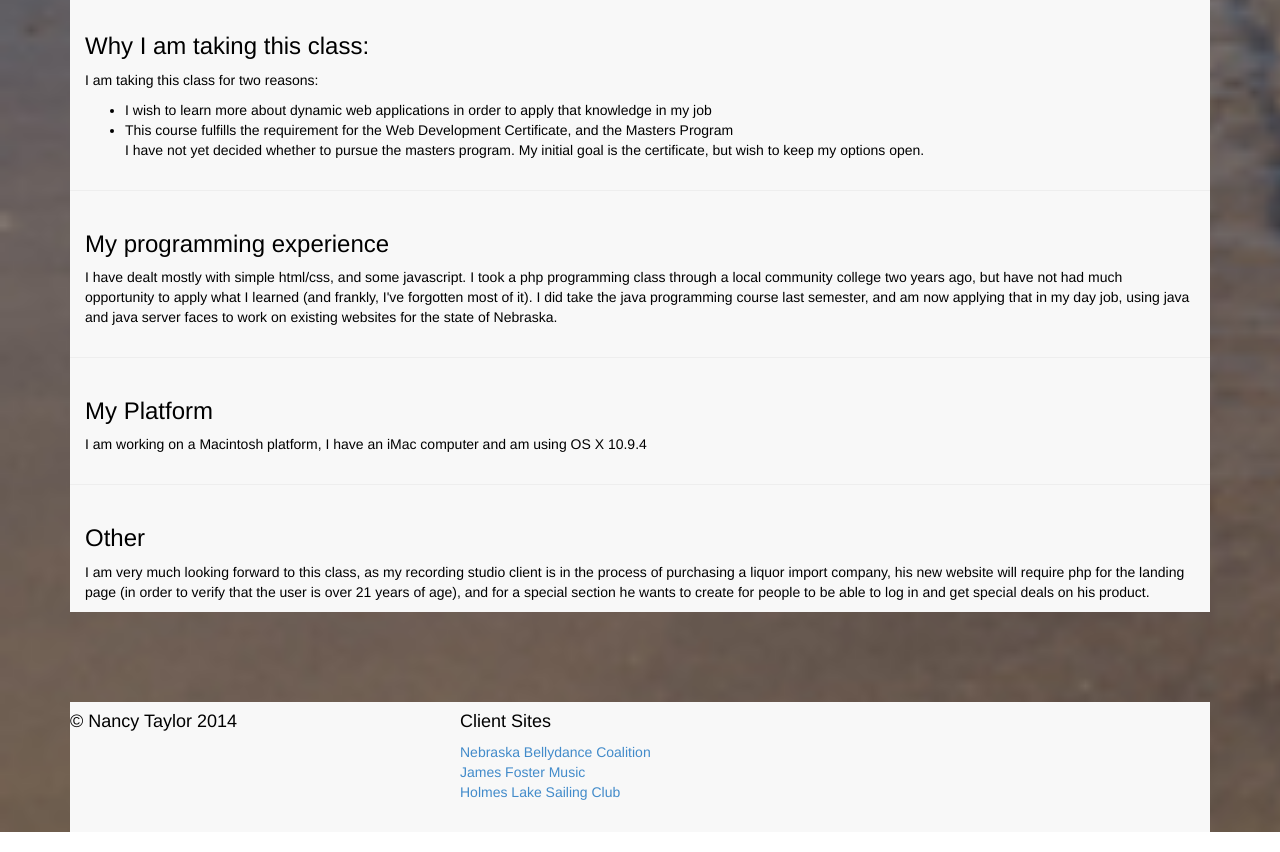
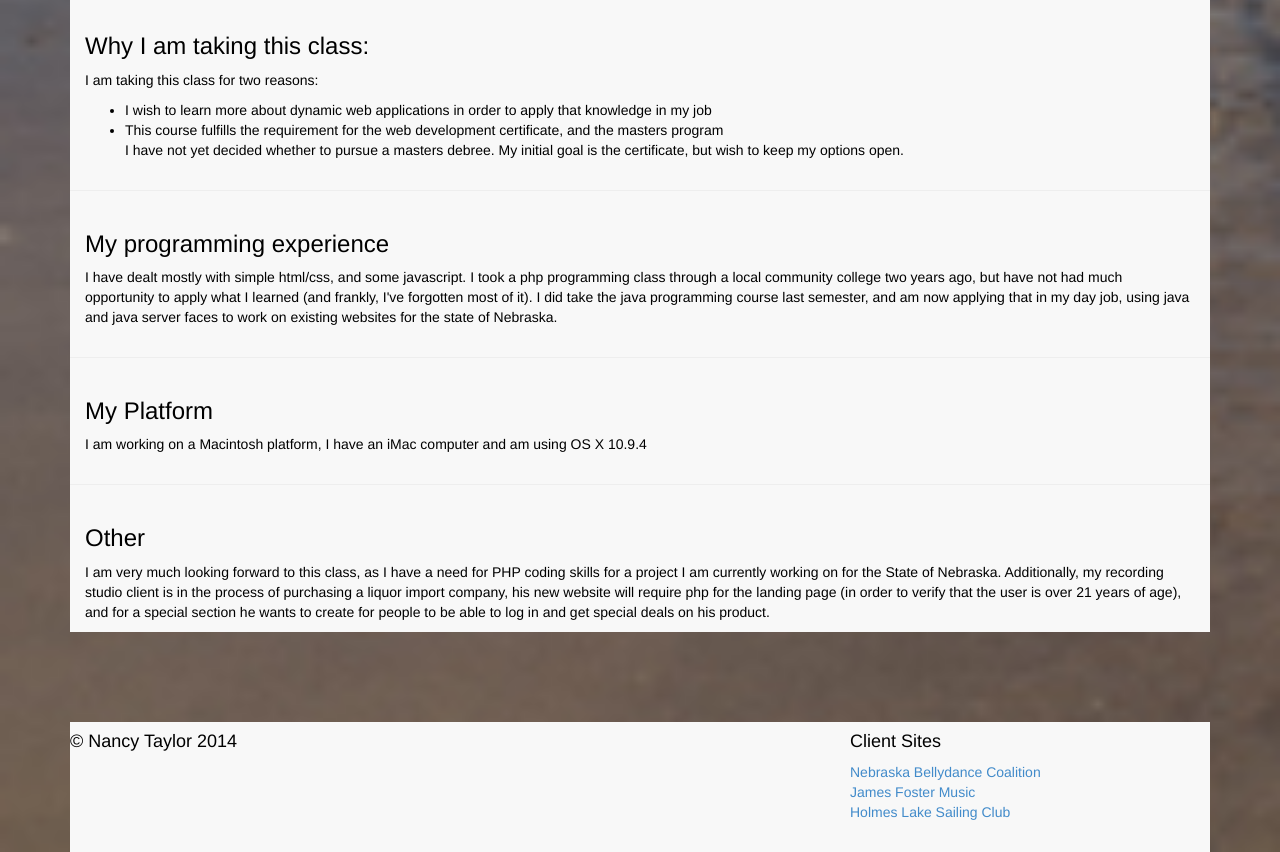
Before and after one commit to ntaylor120/p1, a plain HTML site: page index.html in a window 1280 px wide. Shown: the part 940-1792 px from the top of the page. Drawn offline with nearby package versions, Linux system fonts and the light colour scheme; a script that the page names is missing; files whose address does not match are found by name.

Commit message:
fixed footer columns, corrected a grammatical error in the about me section of the main page.  //n

```diff
--- a/index.html
+++ b/index.html
@@ -225,8 +225,8 @@ I have not yet decided whether or not I will pursue the masters program, my init
 <p>I am taking this class for two reasons:
 <ul>
 <li>I wish to learn more about dynamic web applications in order to apply that knowledge in my job</li>
-<li>This course fulfills the requirement for the Web Development Certificate, and the Masters Program<br/>
-I have not yet decided whether to pursue the masters program. My initial goal is the certificate, but wish to keep my options open.</li>
+<li>This course fulfills the requirement for the web development certificate, and the masters program<br/>
+I have not yet decided whether to pursue a masters debree. My initial goal is the certificate, but wish to keep my options open.</li>
 </ul>
 
 </div>
@@ -251,7 +251,7 @@ I have not yet decided whether to pursue the masters program. My initial goal is
 <div class="row-fluid">
 <div class="container-fluid">
 <h3>Other</h3>
-<p>I am very much looking forward to this class, as my recording studio client is in the process of purchasing a liquor import company, his new website will require php for the landing page (in order to verify that the user is over 21 years of age), and for a special section he wants to create for people to be able to log in and get special deals on his product.</p>
+<p>I am very much looking forward to this class, as I have a need for PHP coding skills for a project I am currently working on for the State of Nebraska. Additionally, my recording studio client is in the process of purchasing a liquor import company, his new website will require php for the landing page (in order to verify that the user is over 21 years of age), and for a special section he wants to create for people to be able to log in and get special deals on his product.</p>
 </div>
 </div>
 </div>
@@ -268,6 +268,11 @@ I have not yet decided whether to pursue the masters program. My initial goal is
        <div class="col-sm-4">
         <h4>&copy; Nancy Taylor 2014</h4>
         </div>
+        <div class="col-sm-4">
+        <p>&nbsp;</p>
+         </div>
+
+         <div class="clearfix visible-sm-block"><hr></div>
         <div class="col-sm-4">
         <h4>Client Sites</h4>
         <a href="http://www.nebdc.com/index.html">Nebraska Bellydance Coalition</a><br/>
```
